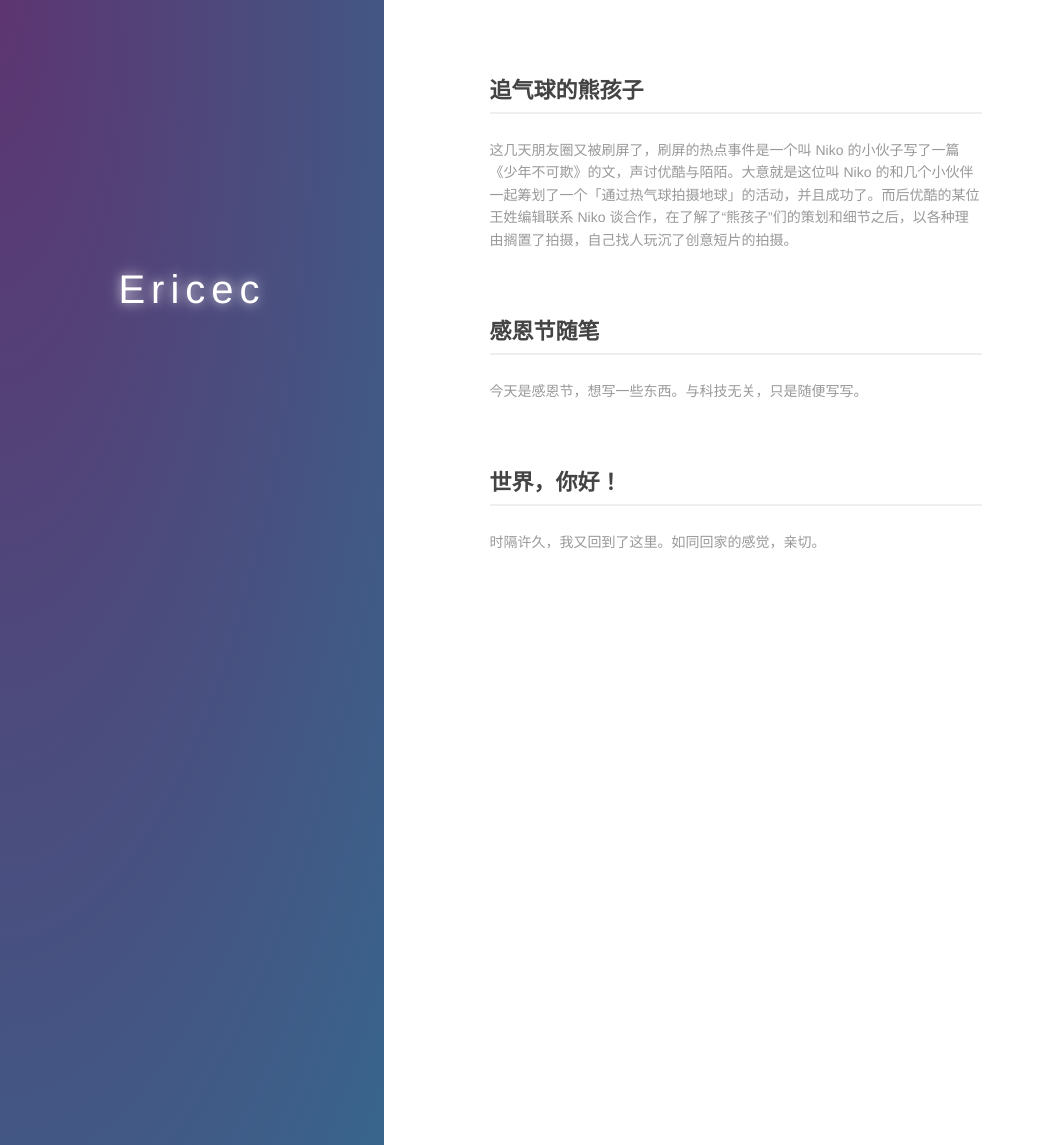
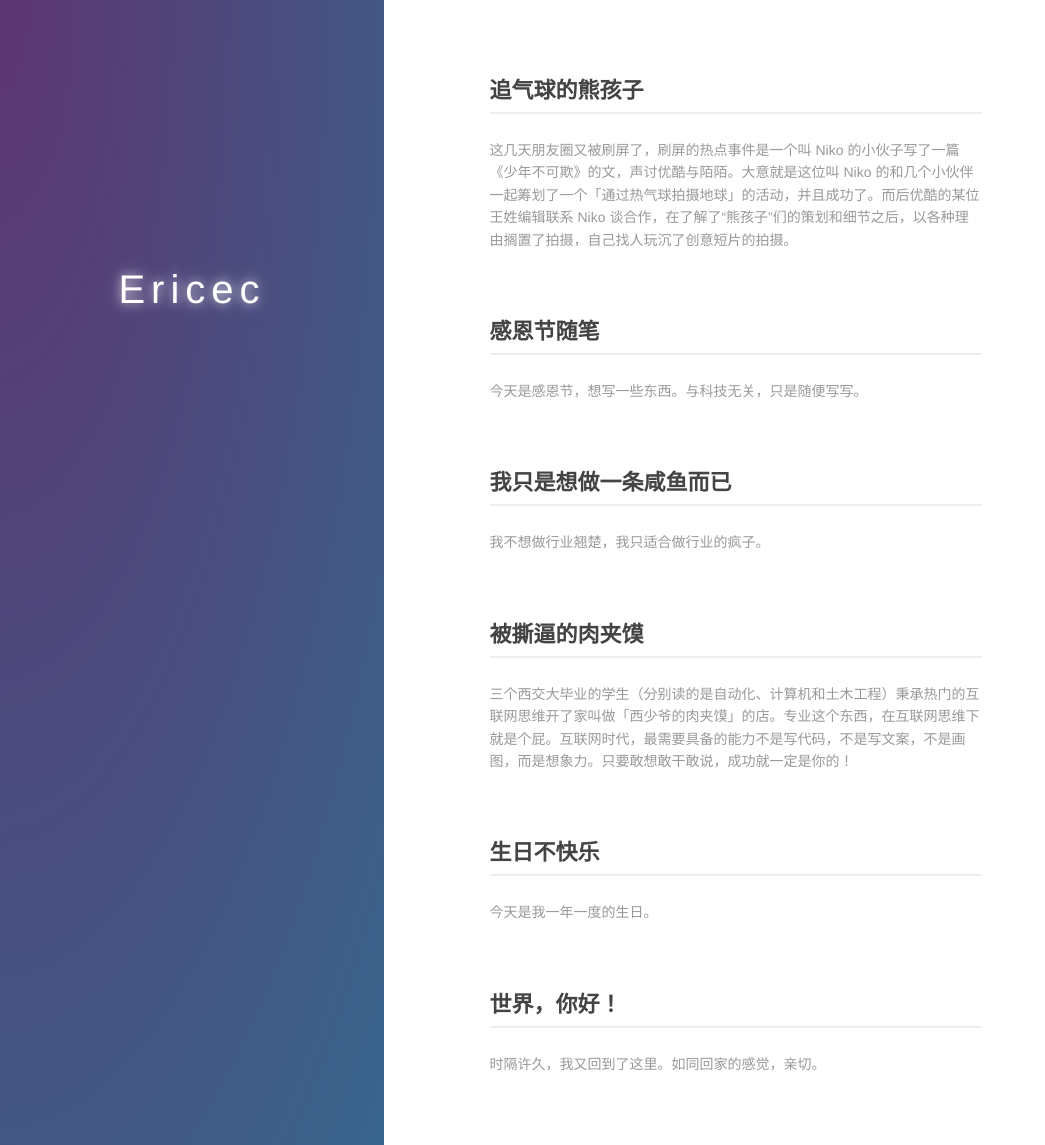
Before and after one commit to xiaowudesign/xiaowudesign.github.io, a Jekyll site: the page built from index.md, in a window 1280 px wide and 1145 px high. Shown: the whole window, without its empty margins (0-1045 px from the left). Built offline with Jekyll 4.4.1, drawn with Linux system fonts in a browser that asks for light colours.

Commit message:
更新文章

```diff
--- a/_posts/生日不快乐.md
+++ b/_posts/2014-11-13-27.html.md
@@ -1,10 +1,15 @@
-Title: 生日不快乐
+---
+layout:     post
+title:      生日不快乐
+Date: 2014-11-13 09:33:35
+URL: /27.html
+category: blog
+Tags: 快乐 , 生日
+description: 今天是我一年一度的生日。
+---
 
-Date: 2014-11-13 09:33:35
 
-URL: /27.html
 
-Tags: 快乐 , 生日
 
 今天是我一年一度的生日。但在凌晨时我就发一句微博：「[一点都不快乐。](http://weibo.com/1706725757/BvZntkqAx?from=page_1005051706725757_profile&amp;wvr=6&amp;mod=weibotime&amp;type=comment)」
 
--- a/_posts/被撕逼的肉夹馍.md
+++ b/_posts/2014-11-16-71.html.md
@@ -1,14 +1,18 @@
-Title: 被撕逼的肉夹馍
+---
+layout:     post
+title:      被撕逼的肉夹馍
+Date: 2014-11-16 00:38:02
+URL: /71.html
+category: blog
+Tags: 互联网 , 创业
+description: 三个西交大毕业的学生（分别读的是自动化、计算机和土木工程）秉承热门的互联网思维开了家叫做「西少爷的肉夹馍」的店。专业这个东西，在互联网思维下就是个屁。互联网时代，最需要具备的能力不是写代码，不是写文案，不是画图，而是想象力。只要敢想敢干敢说，成功就一定是你的！
+---
 
-Date: 2014-11-16 00:38:02
 
-URL: /71.html
 
-Tags: 互联网 , 创业
+三个西交大毕业的学生（分别读的是自动化、计算机和土木工程）秉承热门的互联网思维开了家叫做「西少爷的肉夹馍」的店。专业这个东西，在互联网思维下就是个屁。互联网时代，最需要具备的能力不是写代码，不是写文案，不是画图，而是想象力。只要敢想敢干敢说，成功就一定是你的！
 
-三个西交大毕业的学生（分别读的是自动化、计算机和土木工程）秉承热门的互联网思维开了家叫做“西少爷的肉夹馍”的店。专业这个东西，在互联网思维下就是个屁。互联网时代，最需要具备的能力不是写代码，不是写文案，不是画图，而是想象力。只要敢想敢干敢说，成功就一定是你的！
-
-我扯的有点远了，还是说回西少爷的肉夹馍吧。对于西少爷的官方宣称，我的直觉告诉我，一家没多大门面的肉夹馍店做到日流水过万是不是有点让人“呵呵”的意思了？
+我扯的有点远了，还是说回西少爷的肉夹馍吧。对于西少爷的官方宣称，我的直觉告诉我，一家没多大门面的肉夹馍店做到日流水过万是不是有点让人「呵呵」的意思了？
 
 ![西少爷肉夹馍](http://eric.ec/wp-content/uploads/2014/11/5882b2b7d0a20cf496ec036574094b36acaf9908.png)
 
--- a/_posts/我只是想做一条咸鱼而已.md
+++ b/_posts/2014-11-25-135.html.md
@@ -1,10 +1,13 @@
-Title: 我只是想做一条咸鱼而已
+---
+layout:     post
+title:       我只是想做一条咸鱼而已
+Date: 2014-11-25 11:15:27
+URL: /135.html
+category: blog
+Tags: 心情
+description: 我不想做行业翘楚，我只适合做行业的疯子。
+---
 
-Date: 2014-11-25 11:15:27
-
-URL: /135.html
-
-Tags: 心情
 
 **我不想做行业翘楚，我只适合做行业的疯子**。
 
```
Also changed, not shown: _posts/2014-11-06-5.html.md (+1 -1 lines), _posts/2014-12-04-166.html.md (+1 -1 lines), _posts/2014-12-07-205.html.md (renamed from _posts/现在的你，一定很好啊.md, +9 -4 lines), _posts/世界，你好！.md (deleted, +0 -28 lines).
